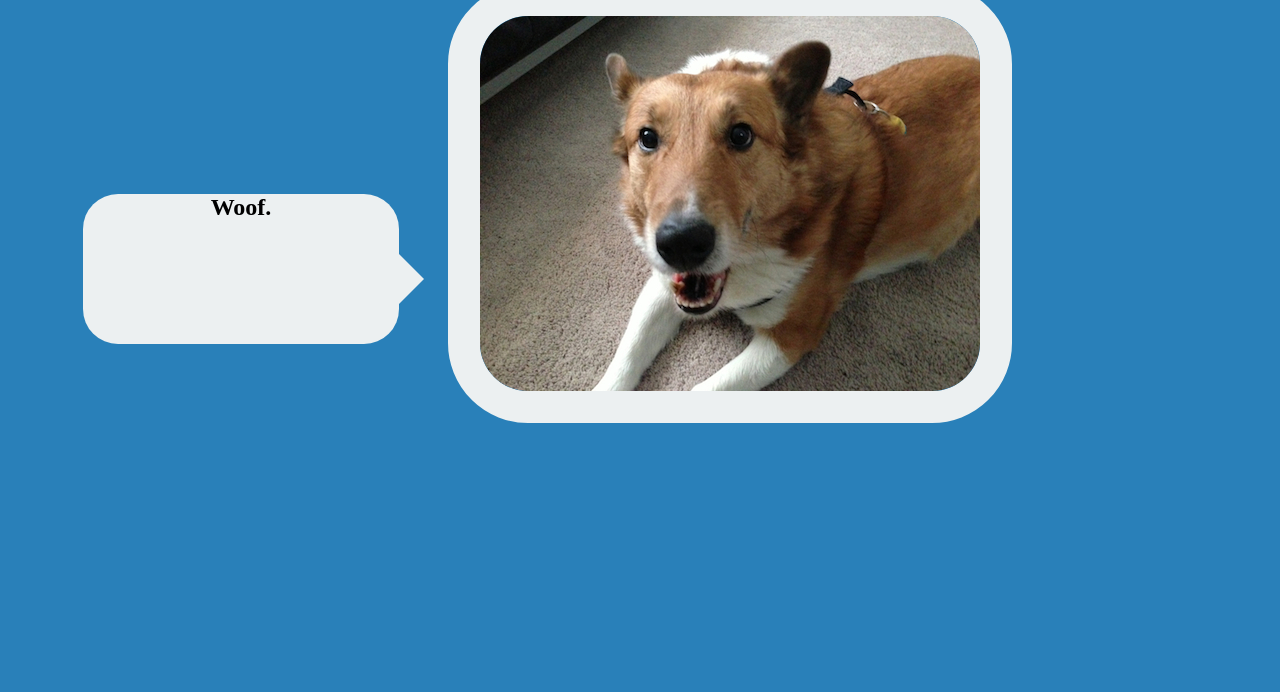
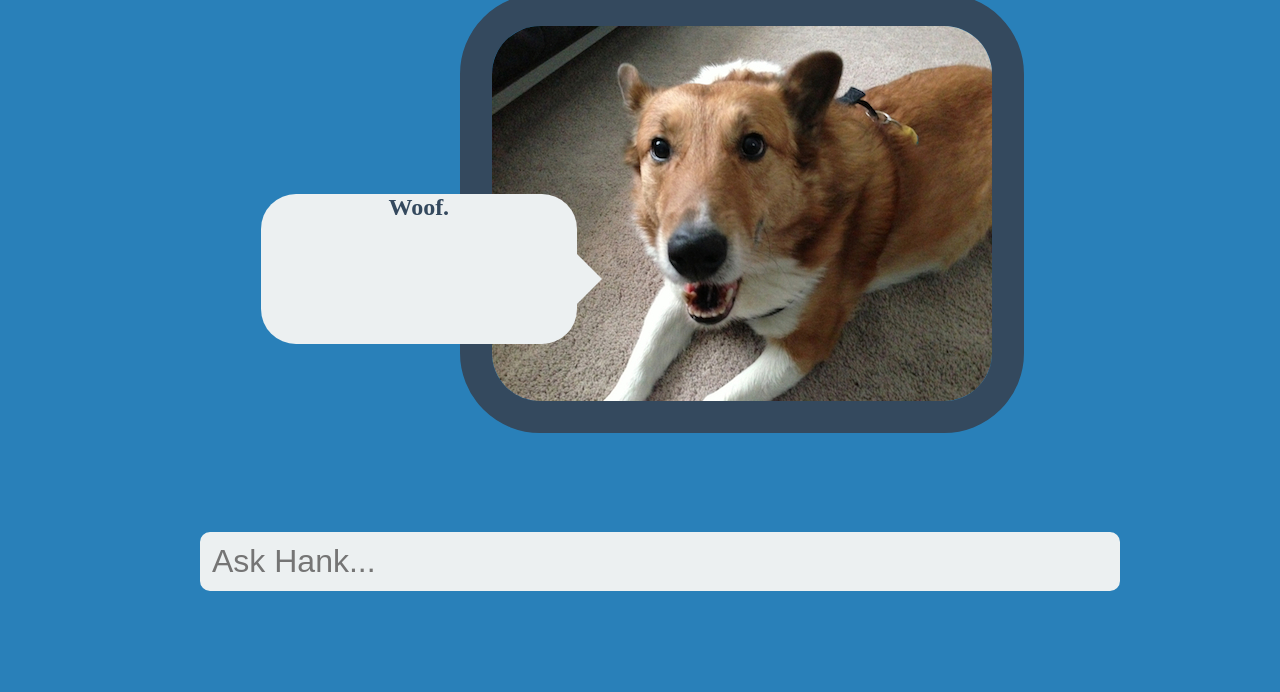
Before and after one commit to Steveo1485/AskHank, a plain HTML site: page index.html in a window 1280 px wide. Shown: the part 108-800 px from the top of the page. Drawn offline with Linux system fonts and the light colour scheme; a web font is replaced by a local one.

Commit message:
Add input textfield for questions, work on page positioning

```diff
--- a/css/hank_backgrounds.css
+++ b/css/hank_backgrounds.css
@@ -19,23 +19,23 @@ h1.page-title {
 	font-size: 4.5em;
 	text-align: center;
 	margin-top: 5px;
-	margin-bottom: 0;
+	margin-bottom: 10px;
 }
 
 img#hank-picture {
 	display: inline-block;
 	position: absolute;
-	left: 35%;
+	right: 20%;
 	border-style: solid;
 	border-width: 2em;
-	border-color: #ecf0f1;
+	border-color: #34495e;
 	border-radius: 5em;
 }
 
 .speech-bubble {
 	position: absolute;
 	top: 190px;
-	left: 75px;
+	left: 20%;
 	width: 25%;
 	min-height: 150px;
 	background-color: #ecf0f1;
@@ -47,6 +47,7 @@ img#hank-picture {
 .speech-bubble::after {
 	content: "";
 	position: absolute;
+	width: 20%;
 	left: 100%;
 	top: 40%;
 	border: 25px transparent solid;
@@ -55,4 +56,5 @@ img#hank-picture {
 
 h2 {
 	text-align: center;
+	color: #34495e;
 }
--- /dev/null
+++ b/css/question_input.css
@@ -0,0 +1,13 @@
+input.question-input {
+	display: block;
+	position: absolute;
+	top: 80%;
+	margin-left: 15%;
+	margin-right: 15%;
+	margin-top: 0;
+	background-color: #ecf0f1;
+	width: 70%;
+	font-size: 2em;
+	border: 10px #ecf0f1 solid;
+	border-radius: 10px;
+}
--- a/index.html
+++ b/index.html
@@ -4,6 +4,7 @@
 		<title>Ask Hank</title>
 		<link href='http://fonts.googleapis.com/css?family=Gorditas' rel='stylesheet' type='text/css'>
 		<link rel="stylesheet" type="text/css" href="css/hank_backgrounds.css">
+		<link rel="stylesheet" type="text/css" href="css/question_input.css">
 	</head>
 
 	<body>
@@ -11,7 +12,10 @@
 			<h1 class="page-title">Ask Hank</h1>
 
 			<img src="images/hank1.jpg" alt="Hank The Dog" id="hank-picture">
+
 			<div class="speech-bubble"><h2>Woof.</h2></div>
+
+			<input type="textfield" class="question-input" placeholder="Ask Hank...">
 
 		</div>
 	</body>
```
